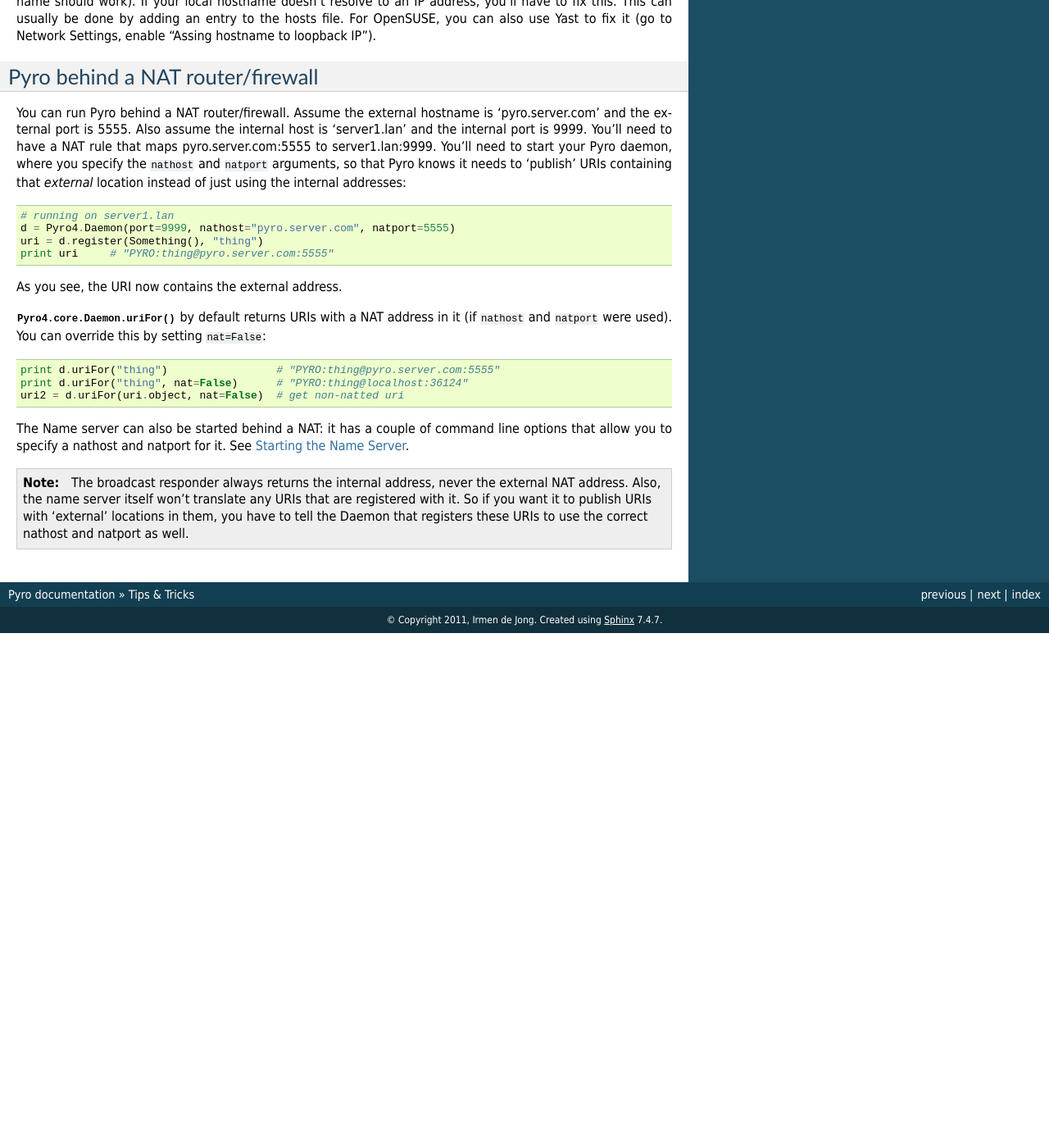
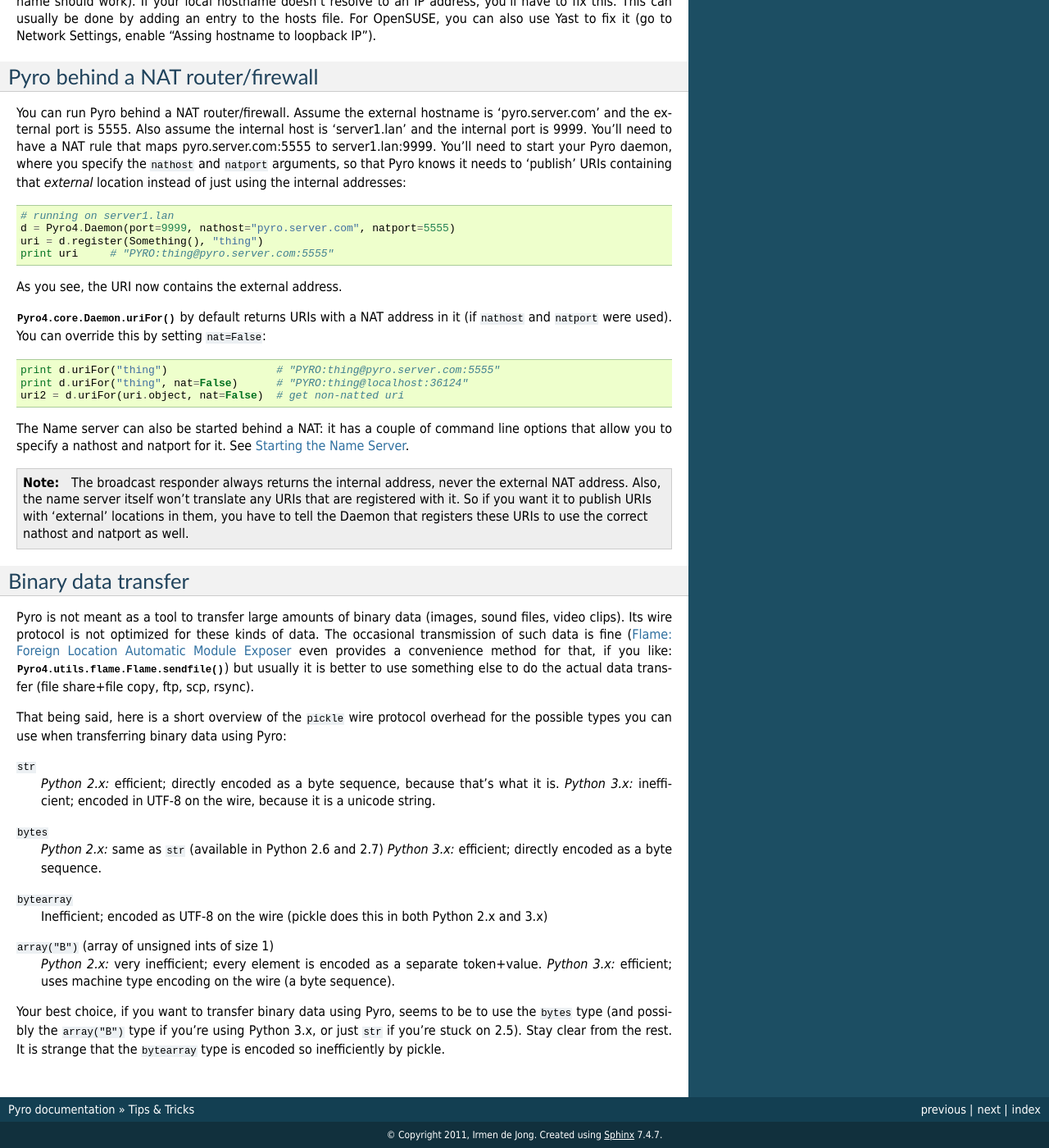
Before and after one commit to irmen/Pyro4, a Sphinx documentation site: the page built from docs/source/tipstricks.rst, in a window 1280 px wide and 1400 px high, scrolled down 1989 px. Shown: the whole window at 82% size. Built offline with Sphinx 7.4.7, drawn with Linux system fonts in a browser that asks for light colours; the version number could not be read and is left out; before the commit the page ends 2761 px from its top, so only the background shows below that.

Commit message:
paragraph in docs on binary data transfer

```diff
--- a/docs/source/tipstricks.rst
+++ b/docs/source/tipstricks.rst
@@ -146,3 +146,34 @@
     Also, the name server itself won't translate any URIs that are registered with it.
     So if you want it to publish URIs with 'external' locations in them, you have to tell
     the Daemon that registers these URIs to use the correct nathost and natport as well.
+
+
+Binary data transfer
+====================
+Pyro is not meant as a tool to transfer large amounts of binary data (images, sound files, video clips).
+Its wire protocol is not optimized for these kinds of data. The occasional transmission of such data
+is fine (:doc:`flame` even provides a convenience method for that, if you like:
+:meth:`Pyro4.utils.flame.Flame.sendfile`) but usually it is better to use something else to do
+the actual data transfer (file share+file copy, ftp, scp, rsync).
+
+That being said, here is a short overview of the ``pickle`` wire protocol overhead for the possible types
+you can use when transferring binary data using Pyro:
+
+``str``
+    *Python 2.x:* efficient; directly encoded as a byte sequence, because that's what it is.
+    *Python 3.x:* inefficient; encoded in UTF-8 on the wire, because it is a unicode string.
+
+``bytes``
+    *Python 2.x:* same as ``str`` (available in Python 2.6 and 2.7)
+    *Python 3.x:* efficient; directly encoded as a byte sequence.
+
+``bytearray``
+    Inefficient; encoded as UTF-8 on the wire (pickle does this in both Python 2.x and 3.x)
+
+``array("B")`` (array of unsigned ints of size 1)
+    *Python 2.x:* very inefficient; every element is encoded as a separate token+value.
+    *Python 3.x:* efficient; uses machine type encoding on the wire (a byte sequence).
+
+Your best choice, if you want to transfer binary data using Pyro, seems to be to use the ``bytes`` type
+(and possibly the ``array("B")`` type if you're using Python 3.x, or just ``str`` if you're stuck on 2.5).
+Stay clear from the rest. It is strange that the ``bytearray`` type is encoded so inefficiently by pickle.
```
